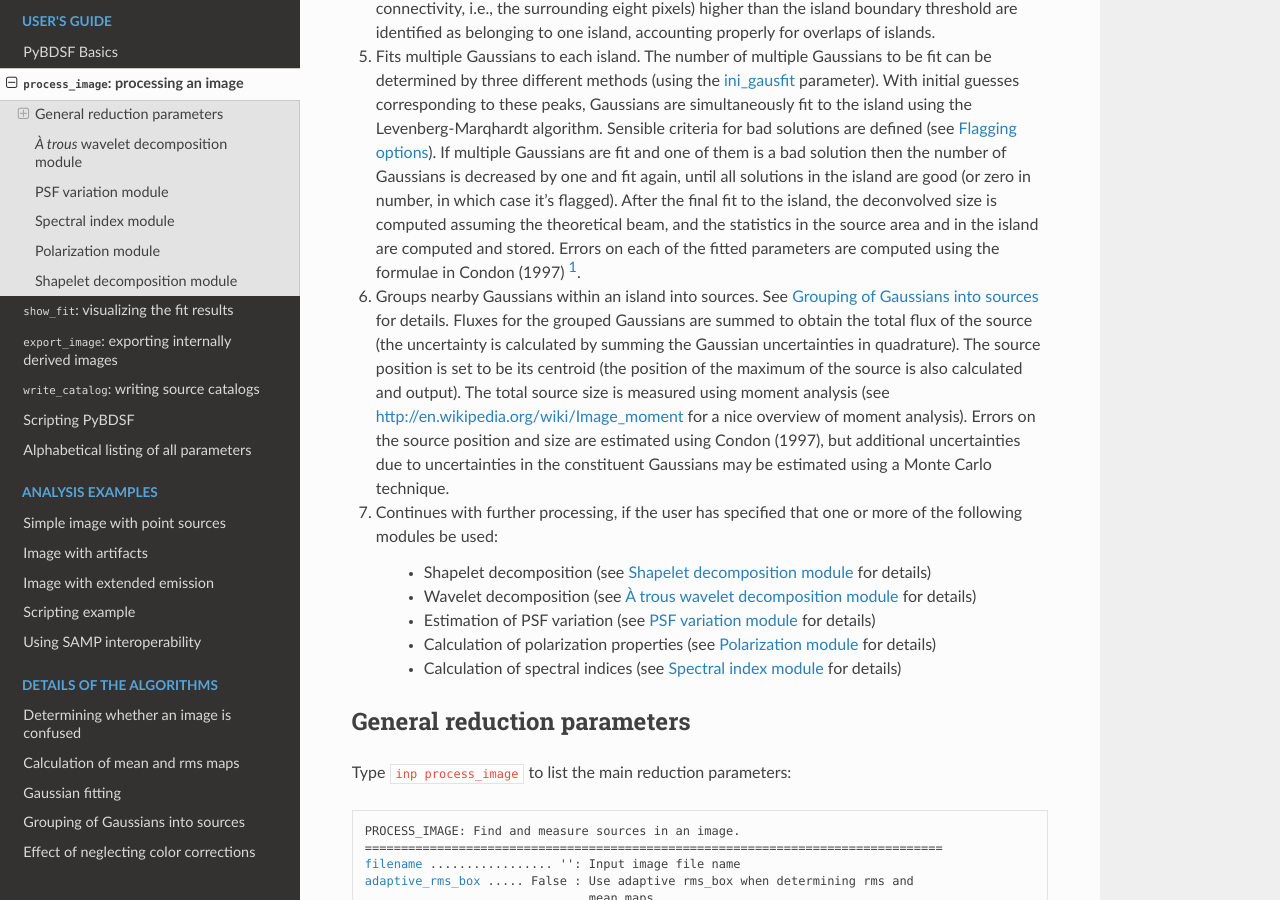
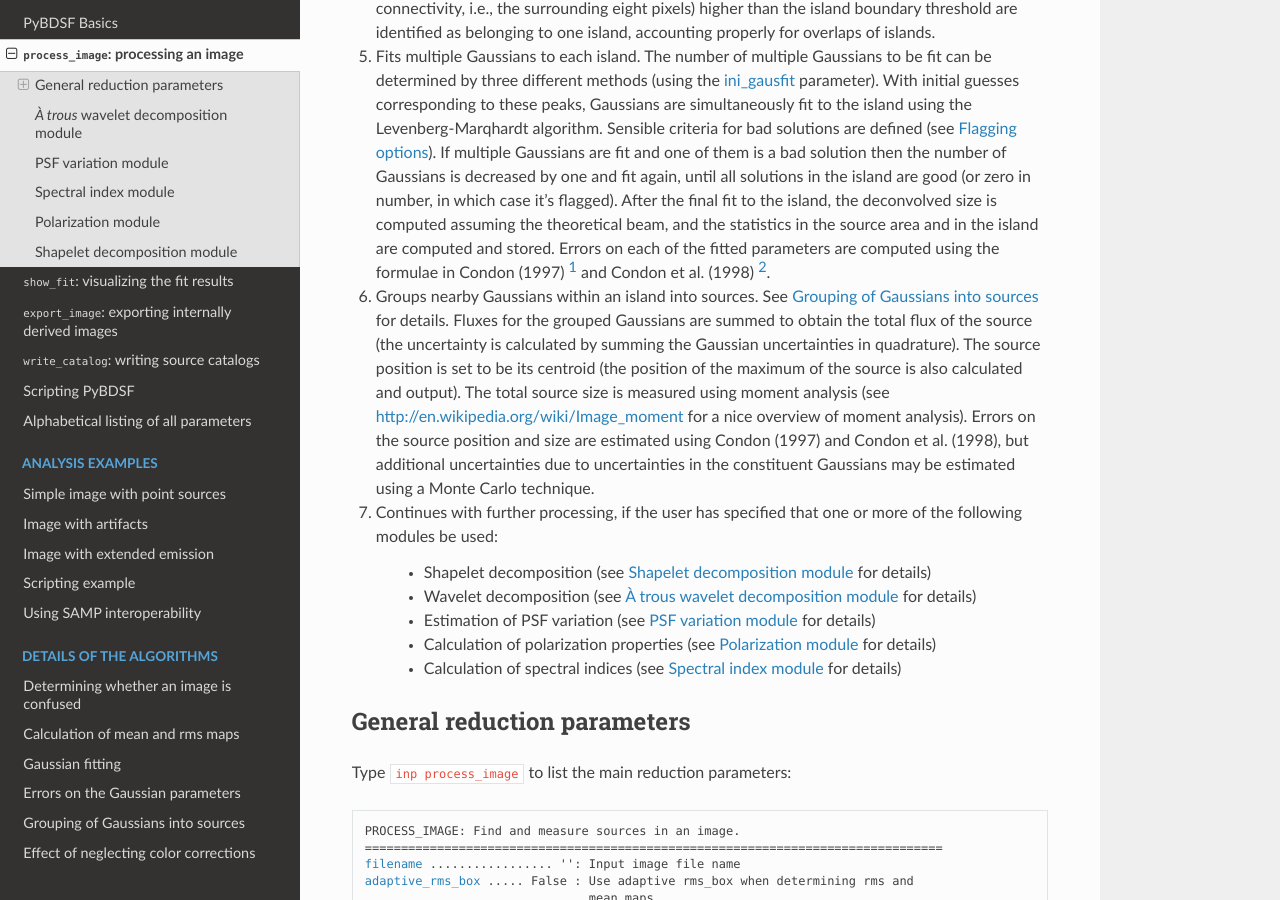
Before and after one commit to lofar-astron/PyBDSF, a Sphinx documentation site: the page built from doc/source/process_image.rst, in a window 1280 px wide and 900 px high, scrolled down 890 px. Built offline with Sphinx 7.4.7 and the Read the Docs theme 2.0.0, drawn with Linux system fonts in a browser that asks for light colours; some of the changed text lies outside the part shown.

Commit message:
Improve documentation

```diff
--- a/doc/source/process_image.rst
+++ b/doc/source/process_image.rst
@@ -46,7 +46,7 @@ order:
    deconvolved size is computed assuming the theoretical beam, and the
    statistics in the source area and in the island are computed and
    stored. Errors on each of the fitted parameters are computed using the
-   formulae in Condon (1997) [#f1]_.
+   formulae in Condon (1997) [#f1]_ and Condon et al. (1998) [#f2]_.
 
 #. Groups nearby Gaussians within an island into sources. See :ref:`grouping`
    for details. Fluxes for the grouped Gaussians are summed to obtain the
@@ -56,7 +56,7 @@ order:
    output). The total source size is measured using moment analysis (see
    http://en.wikipedia.org/wiki/Image_moment for a nice overview of moment
    analysis). Errors on the source position and size are estimated using
-   Condon (1997), but additional uncertainties due to uncertainties in the
+   Condon (1997) and Condon et al. (1998), but additional uncertainties due to uncertainties in the
    constituent Gaussians may be estimated using a Monte Carlo technique.
 
 #. Continues with further processing, if the user has specified that one or more of the following modules be used:
@@ -1248,10 +1248,12 @@ The options for this module are as follows:
 
 .. [#f1] Condon, J. J. 1997, PASP, 109, 166
 
-.. [#f2] Hopkins, A. M., Miller, C. J., Connolly, A. J., et al.  2002, AJ, 123, 1086
+.. [#f2] Condon, J. J., et al. 1998, ApJ, 115, 1693
 
-.. [#f3] The polarized intensity image is calculated as :math:`\sqrt{(Q^2 + U^2)}`.
+.. [#f3] Hopkins, A. M., Miller, C. J., Connolly, A. J., et al.  2002, AJ, 123, 1086
 
-.. [#f4] Sparks, W. B., & Axon, D. J. 1999, PASP, 111, 1298
+.. [#f4] The polarized intensity image is calculated as :math:`\sqrt{(Q^2 + U^2)}`.
 
-.. [#f5] Refregier, A. 2003, MNRAS, 338, 35.
+.. [#f5] Sparks, W. B., & Axon, D. J. 1999, PASP, 111, 1298
+
+.. [#f6] Refregier, A. 2003, MNRAS, 338, 35.
```
Also changed, not shown: other parts of doc/source/process_image.rst (+4 -4 lines), doc/source/algorithms.rst (+10 -0 lines), 3 other files.
